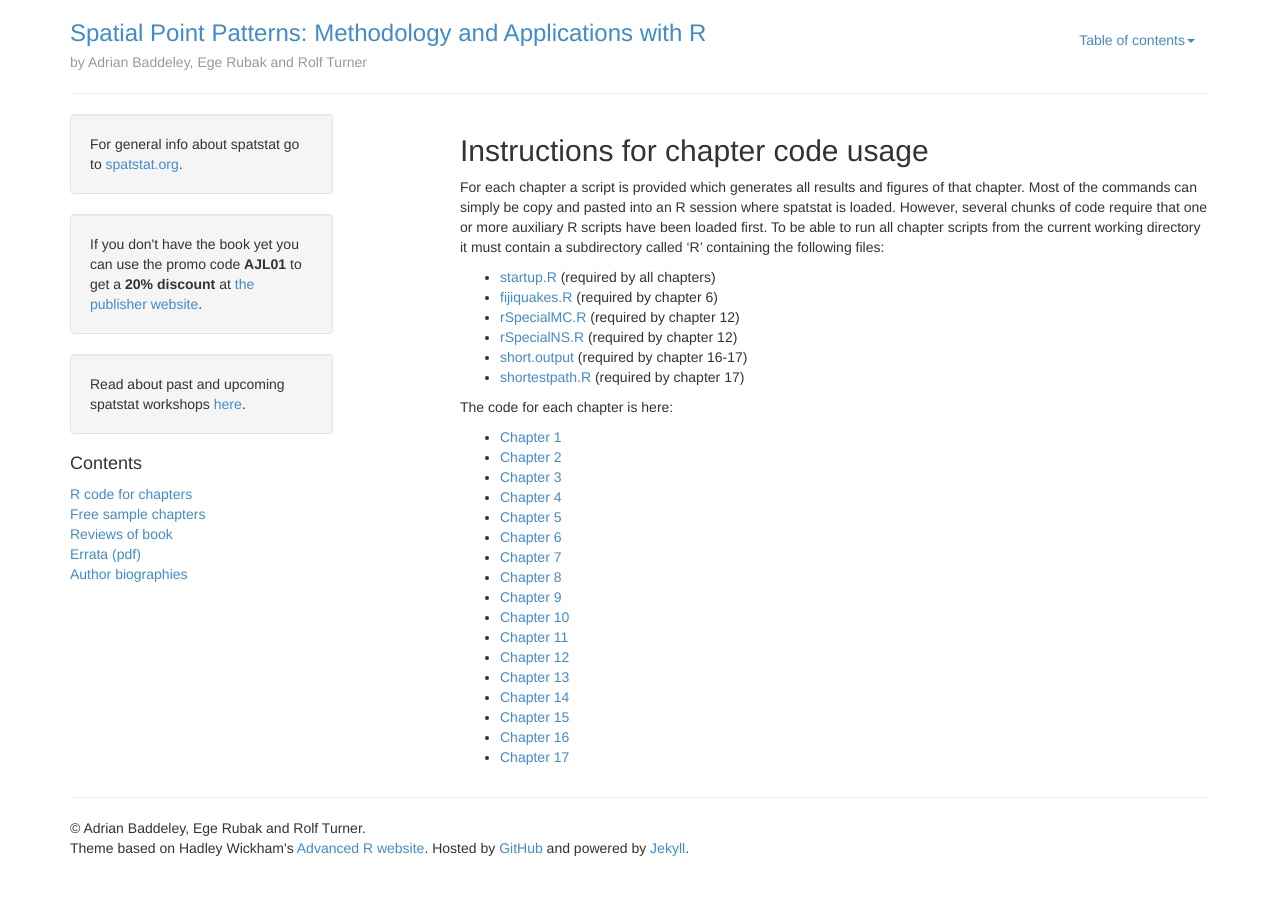
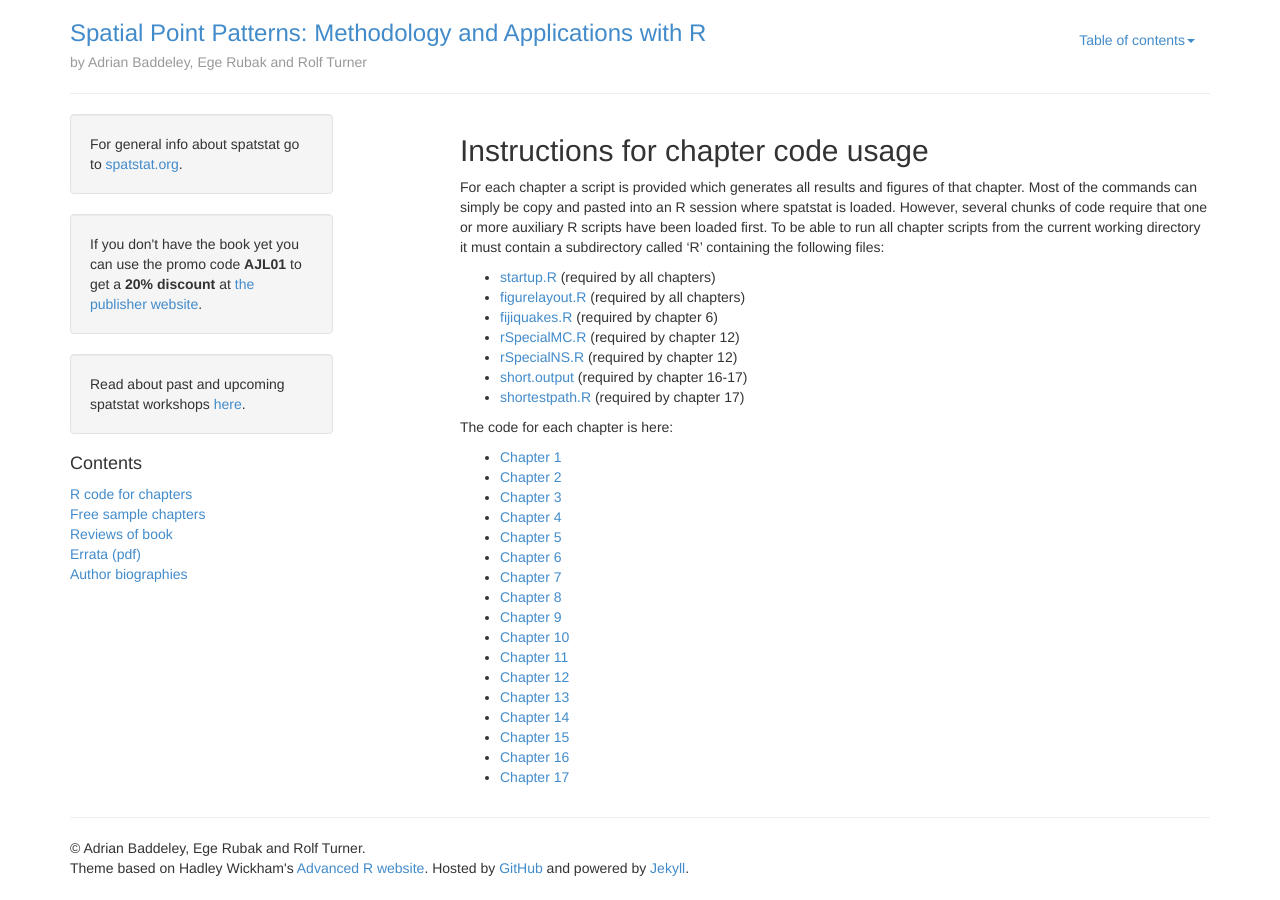
Before and after one commit to spatstat/book, a Jekyll site: the page built from chapter-code/instructions.md, in a window 1280 px wide. Built offline with Jekyll 4.4.1, drawn with Linux system fonts in a browser that asks for light colours; Markdown is read by kramdown in place of the engine named in the settings.

Commit message:
Added missing R file

```diff
--- a/chapter-code/instructions.md
+++ b/chapter-code/instructions.md
@@ -11,6 +11,7 @@ However, several chunks of code require that one or more auxiliary R scripts hav
 To be able to run all chapter scripts from the current working directory it must contain a subdirectory called 'R' containing the following files:
 
 - [startup.R](R/startup.html) (required by all chapters)
+- [figurelayout.R](R/figurelayout.html) (required by all chapters)
 - [fijiquakes.R](R/fijiquakes.html) (required by chapter 6)
 - [rSpecialMC.R](R/rSpecialMC.html) (required by chapter 12)
 - [rSpecialNS.R](R/rSpecialNS.html) (required by chapter 12)
```
Also changed, not shown: 1 other file.
